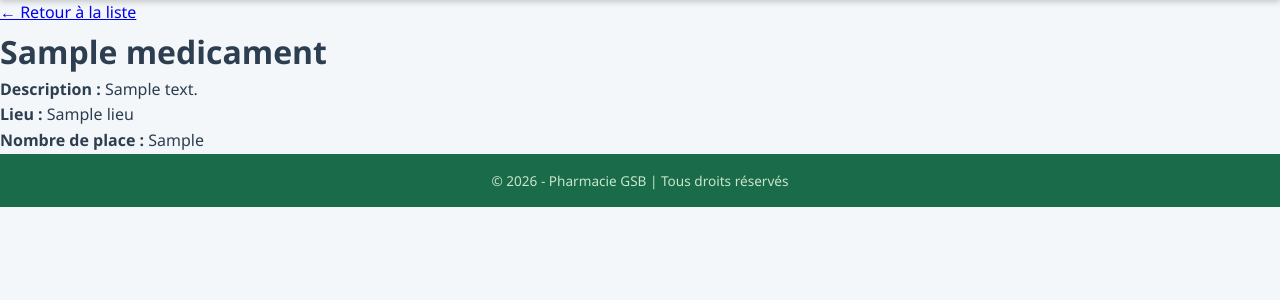
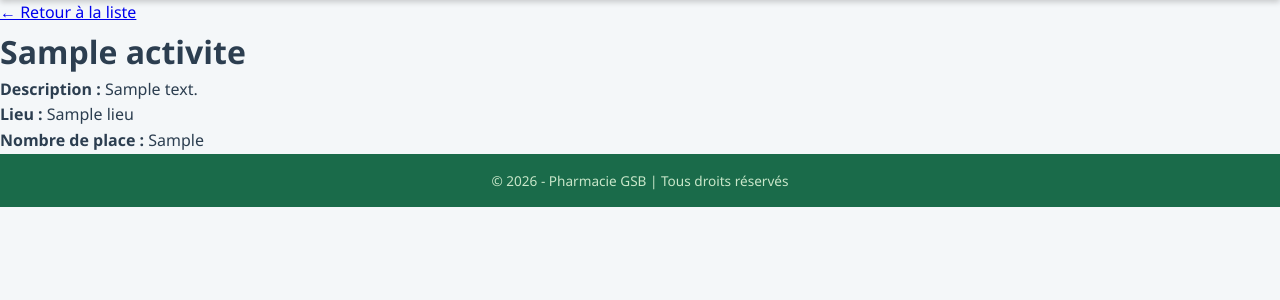
Before and after one commit to Skymx82/ProjetApi, a PHP site: the page made by Vue/vue_activite_id.php in a window 1280 px wide. Shown: the part 73-373 px from the top of the page. Run offline with PHP 8.4, Linux system fonts and the light colour scheme; the template is opened without the code that fills it: most values are stand-ins (such as "Sample title", 1, 10 or a date in 2020).

Commit message:
changement activite

```diff
--- a/Vue/vue_activite_id.php
+++ b/Vue/vue_activite_id.php
@@ -19,10 +19,10 @@
     </header>
     <a href="/?page=activite">← Retour à la liste</a>
 
-    <h1><?= htmlspecialchars($medicament['nom']) ?></h1>
-    <p><strong>Description :</strong> <?= htmlspecialchars($medicament['description']) ?></p>
-    <p><strong>Lieu :</strong>    <?= htmlspecialchars($medicament['lieu']) ?></p>
-    <p><strong>Nombre de place :</strong> <?= htmlspecialchars($medicament['nb_places_max']) ?></p>
+    <h1><?= htmlspecialchars($activite['nom']) ?></h1>
+    <p><strong>Description :</strong> <?= htmlspecialchars($activite['description']) ?></p>
+    <p><strong>Lieu :</strong>    <?= htmlspecialchars($activite['lieu']) ?></p>
+    <p><strong>Nombre de place :</strong> <?= htmlspecialchars($activite['nb_places_max']) ?></p>
 
     <footer>
         <p>&copy; <?php echo date('Y'); ?> - Pharmacie GSB | Tous droits réservés</p>
--- a/api/connect.php
+++ b/api/connect.php
@@ -1,7 +1,7 @@
 <?php
     $servername  =  'localhost';
     $username = 'root';
-    $password = 'root';
+    $password = '';
     $conn = new PDO("mysql:host=$servername;dbname=pharmacie;charset=utf8", $username, $password);
     $conn->setAttribute(PDO::ATTR_ERRMODE, PDO::ERRMODE_EXCEPTION);
   ?>
--- a/controleur/controleur.php
+++ b/controleur/controleur.php
@@ -13,7 +13,7 @@
   {
     $id = $_GET["id"];
     $activite = selectActiviteById($id); // modèle
-    include("Vue/vue_activite_id.php");
+    include("Vue/vue_activite_id.php");;
   }
 
   // ============================================================
```
Also changed, not shown: Vue/vue_activite.php (+11 -4 lines).
